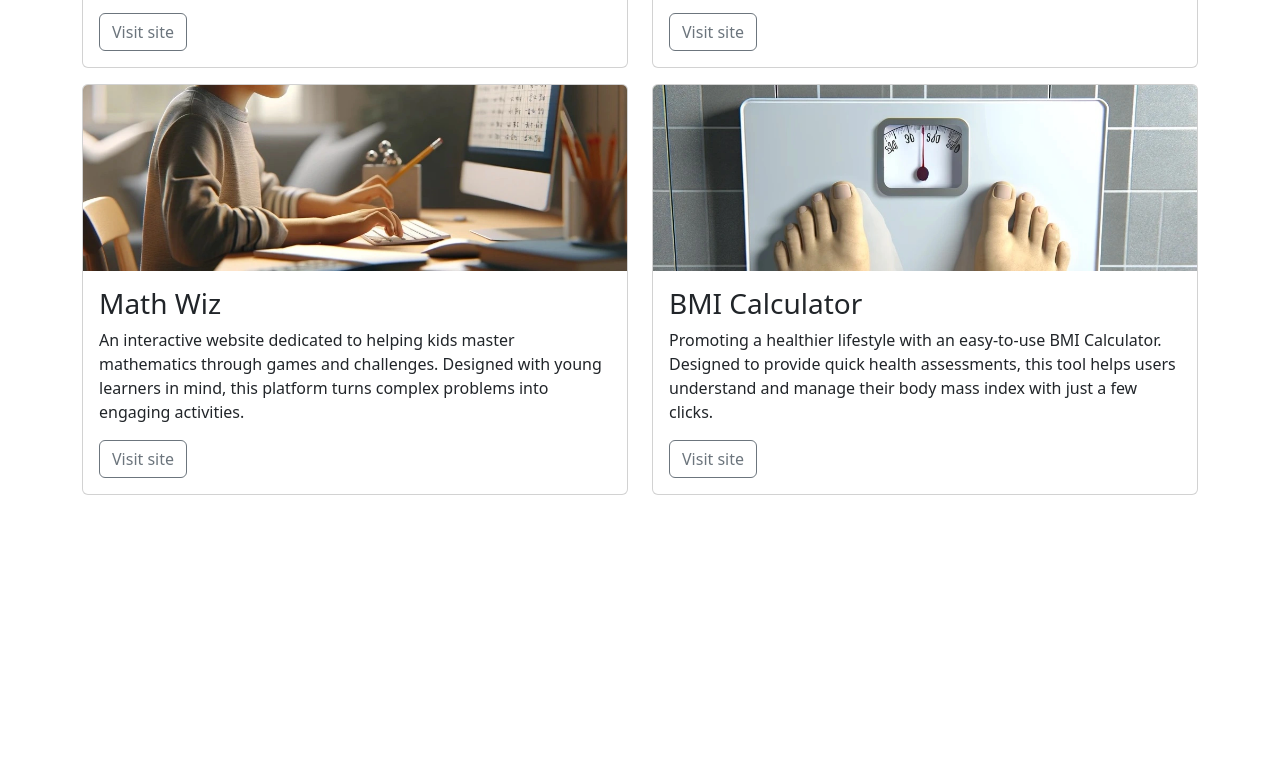
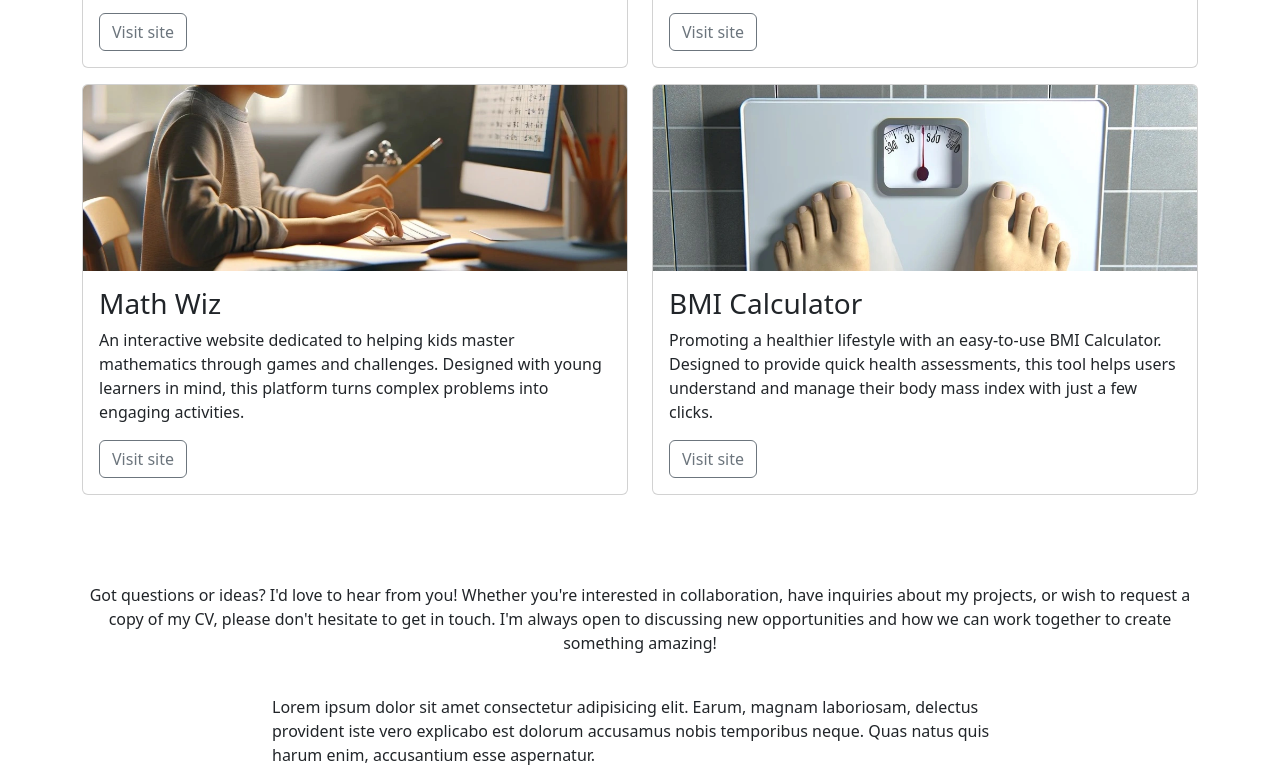
Before and after one commit to NickOcaz/Bootstrapping-a-portfolio, a plain HTML site: page index.html in a window 1280 px wide. Shown: the part 1340-2107 px from the top of the page. Before the commit the page ends 1875 px from the top, so only its background shows below. Drawn offline with nearby package versions, Linux system fonts and the light colour scheme.

Commit message:
added footer ready for the contact form

```diff
--- a/index.html
+++ b/index.html
@@ -177,6 +177,19 @@
             </div>
         </section>
     </main>
+
+ <footer id="contact" class="container">
+<div class="row justify-content-center">
+
+<div class="col-12 text-center my-4">
+<p class="mt-4">
+Got questions or ideas? I'd love to hear from you! Whether you're interested in collaboration, have inquiries about my projects, or wish to request a copy of my CV, please don't hesitate to get in touch. I'm always open to discussing new opportunities and how we can work together to create something amazing!
+</p>
+</div>
+<div class="col-md-10 col-lg-8">Lorem ipsum dolor sit amet consectetur adipisicing elit. Earum, magnam laboriosam, delectus provident iste vero explicabo est dolorum accusamus nobis temporibus neque. Quas natus quis harum enim, accusantium esse aspernatur.
+</div>
+</footer>
+
     <!-- Bootstrap JS Script-->
     <script src="https://cdn.jsdelivr.net/npm/bootstrap@5.3.3/dist/js/bootstrap.bundle.min.js"
         integrity="sha384-YvpcrYf0tY3lHB60NNkmXc5s9fDVZLESaAA55NDzOxhy9GkcIdslK1eN7N6jIeHz"
```
